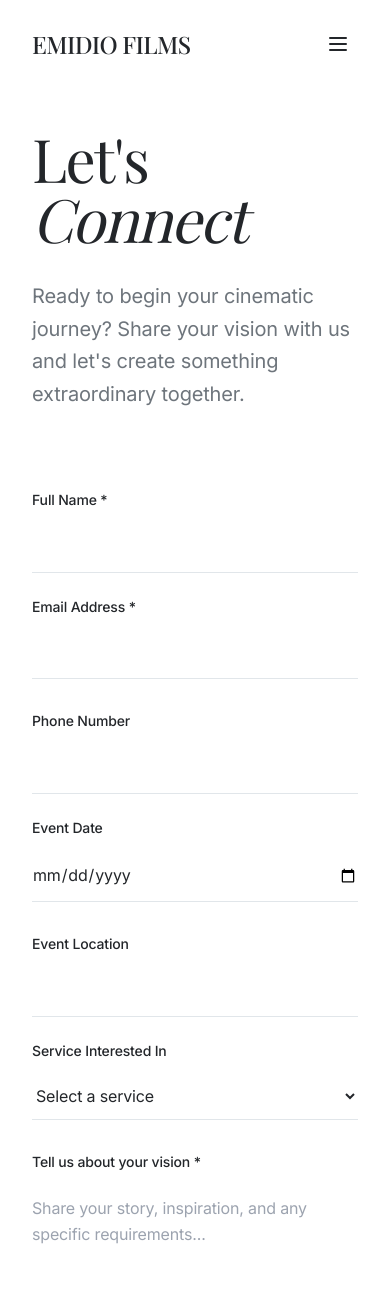
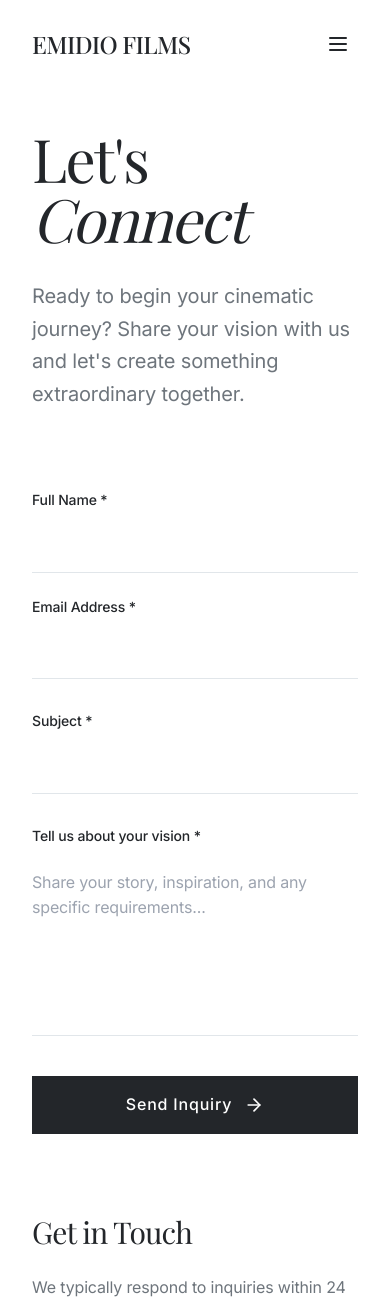
Before and after one commit to Osmar97/emidio-films-cinematic-showcase, a React (Vite) app: page /contact in a window 390 px wide. Shown: the top 1305 px of the page. Built offline with nearby package versions, Linux system fonts and the light colour scheme; a web font is replaced by a local one.

Commit message:
Update contact form fields
Remove phone number and message fields from the contact form.

```diff
--- a/src/pages/Contact.tsx
+++ b/src/pages/Contact.tsx
@@ -12,10 +12,7 @@ const Contact = () => {
   const [formData, setFormData] = useState({
     name: '',
     email: '',
-    phone: '',
-    eventDate: '',
-    location: '',
-    service: '',
+    subject: '',
     message: ''
   });
   useEffect(() => {
@@ -42,10 +39,7 @@ const Contact = () => {
       setFormData({
         name: '',
         email: '',
-        phone: '',
-        eventDate: '',
-        location: '',
-        service: '',
+        subject: '',
         message: ''
       });
     } catch (error: any) {
@@ -108,40 +102,11 @@ const Contact = () => {
                   </div>
                 </div>
 
-                <div className="grid md:grid-cols-2 gap-6">
-                  <div>
-                    <label htmlFor="phone" className="block text-sm font-medium mb-3">
-                      Phone Number
-                    </label>
-                    <input type="tel" id="phone" name="phone" value={formData.phone} onChange={handleChange} className="w-full px-0 py-3 border-0 border-b border-border bg-transparent focus:border-accent focus:outline-none transition-colors duration-300" />
-                  </div>
-                  <div>
-                    <label htmlFor="eventDate" className="block text-sm font-medium mb-3">
-                      Event Date
-                    </label>
-                    <input type="date" id="eventDate" name="eventDate" value={formData.eventDate} onChange={handleChange} className="w-full px-0 py-3 border-0 border-b border-border bg-transparent focus:border-accent focus:outline-none transition-colors duration-300" />
-                  </div>
-                </div>
-
-                <div className="grid md:grid-cols-2 gap-6">
-                  <div>
-                    <label htmlFor="location" className="block text-sm font-medium mb-3">
-                      Event Location
-                    </label>
-                    <input type="text" id="location" name="location" value={formData.location} onChange={handleChange} className="w-full px-0 py-3 border-0 border-b border-border bg-transparent focus:border-accent focus:outline-none transition-colors duration-300" />
-                  </div>
-                  <div>
-                    <label htmlFor="service" className="block text-sm font-medium mb-3">
-                      Service Interested In
-                    </label>
-                    <select id="service" name="service" value={formData.service} onChange={handleChange} className="w-full px-0 py-3 border-0 border-b border-border bg-transparent focus:border-accent focus:outline-none transition-colors duration-300">
-                      <option value="">Select a service</option>
-                      <option value="wedding">Wedding Film</option>
-                      <option value="commercial">Commercial Video</option>
-                      <option value="photography">Editorial Photography</option>
-                      <option value="other">Other</option>
-                    </select>
-                  </div>
+                <div>
+                  <label htmlFor="subject" className="block text-sm font-medium mb-3">
+                    Subject *
+                  </label>
+                  <input type="text" id="subject" name="subject" value={formData.subject} onChange={handleChange} required className="w-full px-0 py-3 border-0 border-b border-border bg-transparent focus:border-accent focus:outline-none transition-colors duration-300" />
                 </div>
 
                 <div>
```
